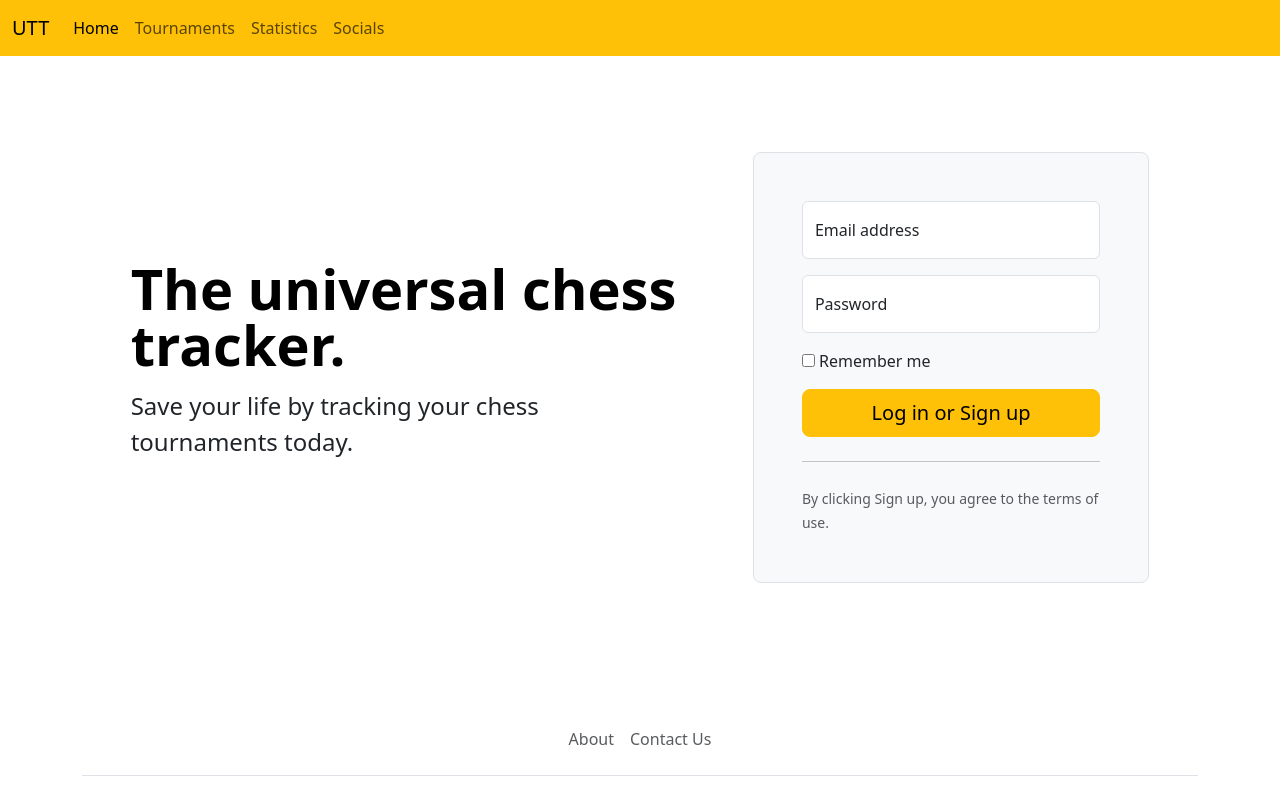
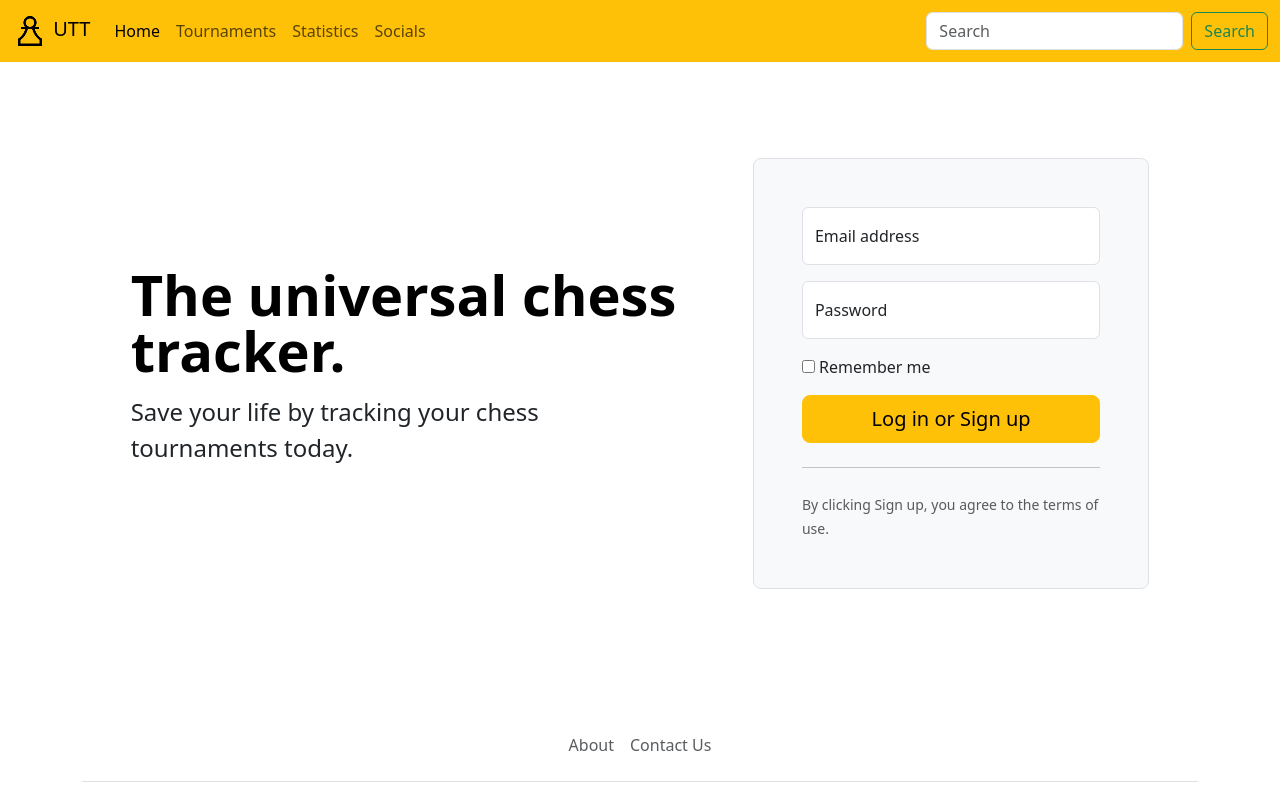
Before and after one commit to NomaTyx/1800_202530_BBY11, a website built with Vite: page index.html in a window 1280 px wide. Built offline with nearby package versions, Linux system fonts and the light colour scheme.

Commit message:
Modified the navigation bar again, this time I'm testing logos :)

```diff
--- a/index.html
+++ b/index.html
@@ -21,14 +21,17 @@
     <!-- Stuff for body goes here -->
     <nav class="navbar navbar-expand-lg bg-warning">
         <div class="container-fluid">
-            <a class="navbar-brand" href="#">UTT</a>
+            <a class="navbar-brand" href="index.html">
+                <img src="./images/chess-placeholder.png" height="36">
+                UTT
+            </a>
             <button class="navbar-toggler" type="button" data-bs-toggle="collapse" data-bs-target="#navbarNav" aria-controls="navbarNav" aria-expanded="false" aria-label="Toggle navigation">
             <span class="navbar-toggler-icon"></span>
             </button>
-            <div class="collapse navbar-collapse" id="navbarNav">
-                <ul class="navbar-nav">
+            <div class="collapse navbar-collapse" id="navbarSupportedContent">
+                <ul class="navbar-nav me-auto mb-2 mb-lg-0">
                     <li class="nav-item">
-                        <a class="nav-link active" aria-current="page" href="#">Home</a>
+                        <a class="nav-link active" aria-current="page" href="index.html">Home</a>
                     </li>
                     <li class="nav-item">
                         <a class="nav-link" href="#">Tournaments</a>
@@ -40,6 +43,10 @@
                         <a class="nav-link" href="#">Socials</a>
                     </li>
                 </ul>
+                <form class="d-flex" role="search">
+                    <input class="form-control me-2" type="search" placeholder="Search" aria-label="Search"/>
+                    <button class="btn btn-outline-success" type="submit">Search</button>
+                </form>
             </div>
         </div>
     </nav>
```
Also changed, not shown: images/chess-placeholder.png (added).
